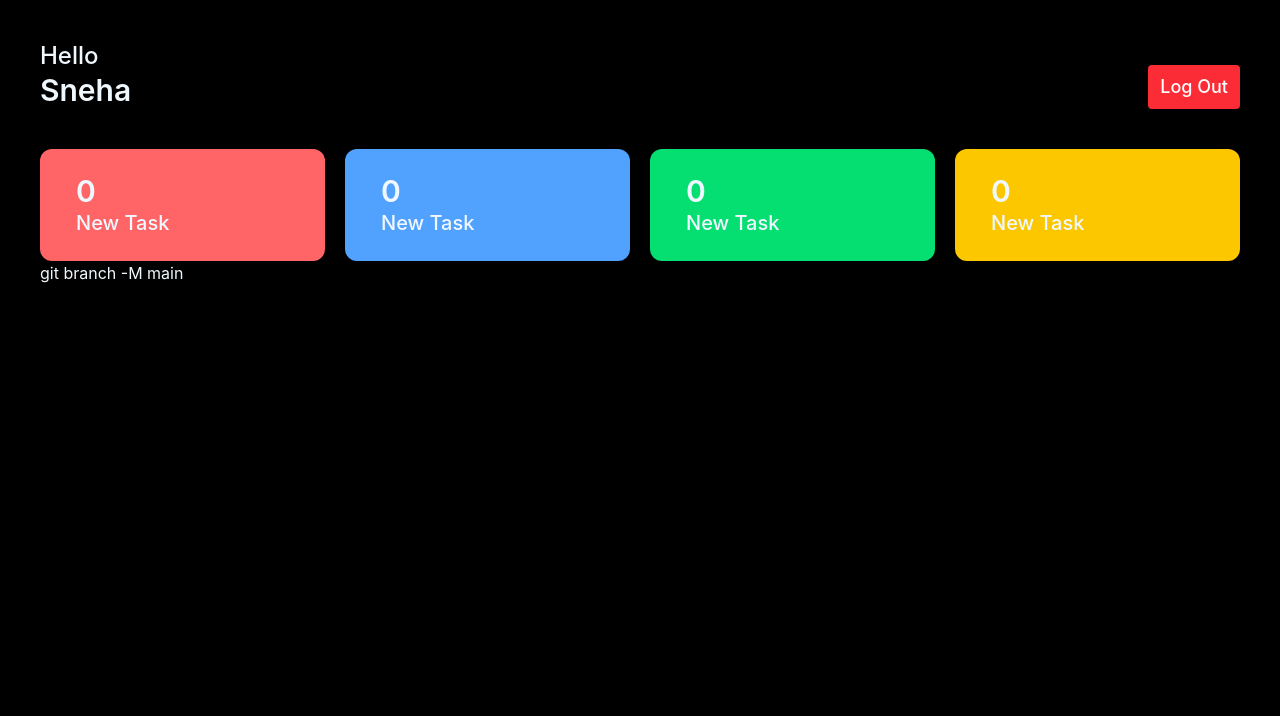
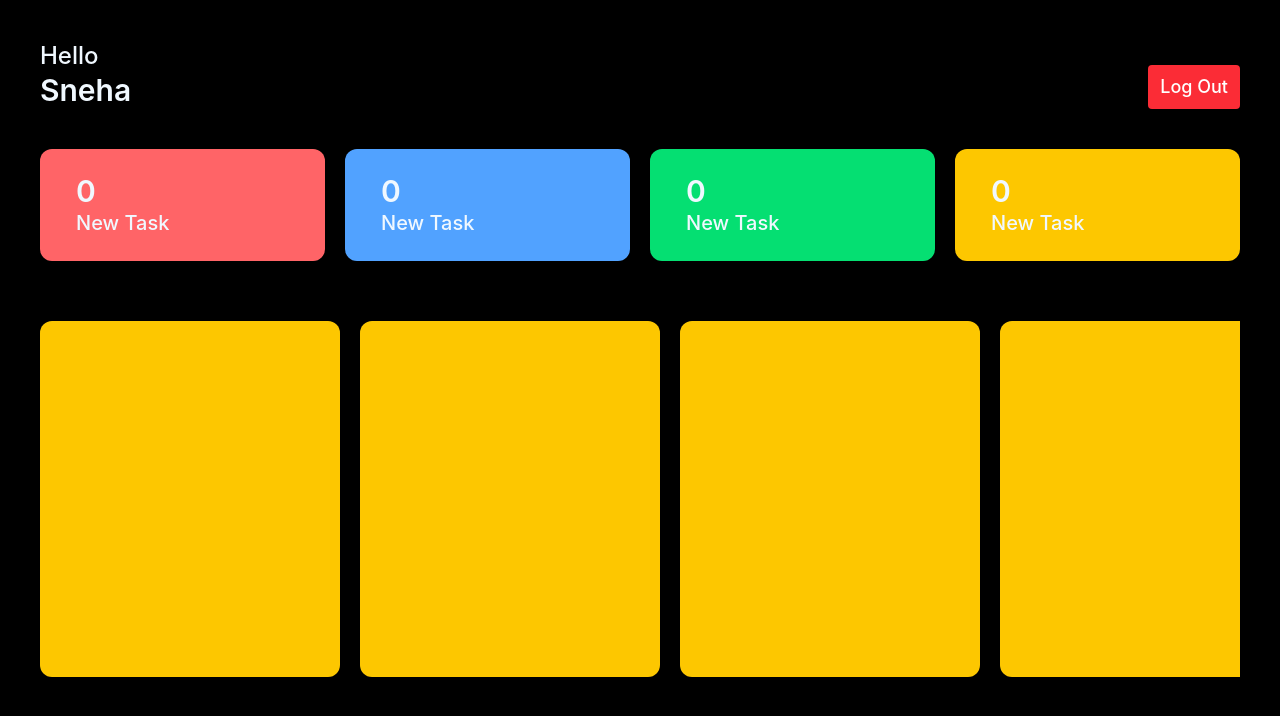
Before and after one commit to sneha-tripathi202/empolyee-management-system, a React (Vite) app: page / in a window 1280 px wide. Shown: the top 716 px of the page. Built offline with nearby package versions, Linux system fonts and the light colour scheme.

Commit message:
ems fronend design

```diff
--- a/src/App.css
+++ b/src/App.css
@@ -3,3 +3,6 @@ body{
   background-color: black;
   color: aliceblue;
 }
+#tasklist::-webkit-scrollbar{
+  display:none;
+}
--- a/src/components/Dashboard/EmployeeDashboard.jsx
+++ b/src/components/Dashboard/EmployeeDashboard.jsx
@@ -1,12 +1,14 @@
 import React from 'react'
 import Header from '../other/Header'
 import TaskListnumber from '../other/taskListnumber'
+import Tasklist from '../Tasklist/Tasklist'
 
 const EmployeeDashboard = () => {
   return (
     <div className='p-10 bg-#222 h-screen'>
       <Header/>
-      <TaskListnumber/>git branch -M main
+      <TaskListnumber/>
+      <Tasklist/>
 
     </div>
   )
--- a/src/components/Tasklist/Tasklist.jsx
+++ b/src/components/Tasklist/Tasklist.jsx
@@ -2,7 +2,14 @@ import React from 'react'
 
 const Tasklist = () => {
   return (
-    <div>
+    <div id='tasklist' className=' overflow-x-auto flex flex-nowrap items-center justify-start gap-5 h-[55%] w-full py-5 mt-10'>
+      <div className='h-full shrink-0 w-75 bg-yellow-400 rounded-xl '></div>
+      <div className='h-full shrink-0 w-75 bg-yellow-400 rounded-xl '></div>
+      <div className='h-full shrink-0 w-75 bg-yellow-400 rounded-xl '></div>
+      <div className='h-full shrink-0 w-75 bg-yellow-400 rounded-xl '></div>
+      <div className='h-full shrink-0 w-75 bg-yellow-400 rounded-xl '></div>
+      <div className='h-full shrink-0 w-75 bg-yellow-400 rounded-xl '></div>
+      <div className='h-full shrink-0 w-75 bg-yellow-400 rounded-xl '></div>
 
     </div>
   )
```
